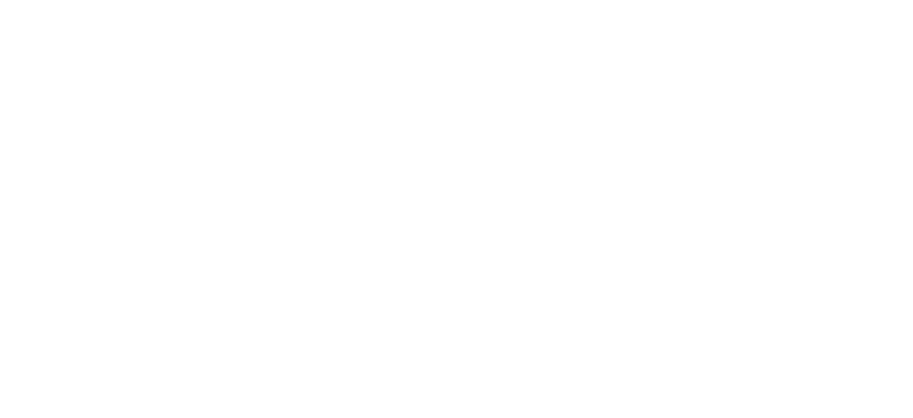
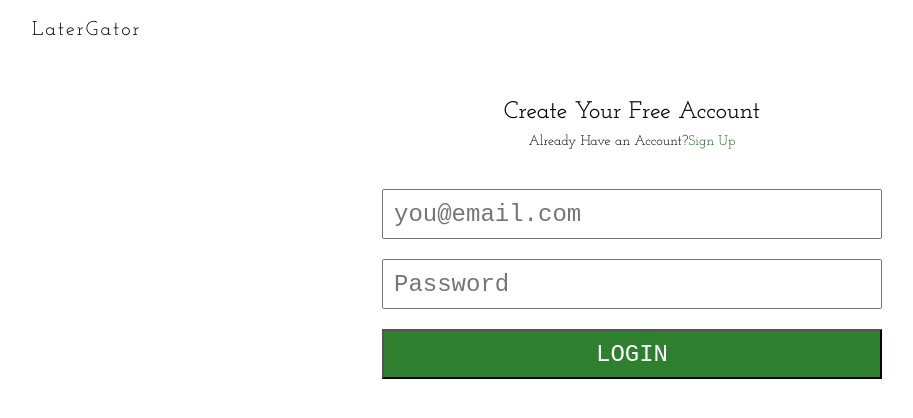
Before and after one commit to LeeJay0126/virtual_time_capsule, a React (Create React App) app: page /signin in a window 1280 px wide. Before the commit this address had no page. Shown: the top 418 px of the page, without its empty margins (8-921 px from the left). Built offline with nearby package versions, Linux system fonts and the light colour scheme; the HTML template or start-up script is replaced by a standard one.

Commit message:
Signin page temporary
temporary sign in page

```diff
--- a/src/App.js
+++ b/src/App.js
@@ -3,6 +3,7 @@
 import Home from "./pages/Home/Home";
 import { useState } from "react";
 import SignUp from "./pages/Account/SignUp";
+import SignIn from "./pages/Account/SignIn";
 
 function App() {
   const [isLoggedIn, setLoggedIn] = useState(false);
@@ -13,6 +14,7 @@
         <Routes>
           <Route path="/" element={<Home />} />
           <Route path="/signup" element={<SignUp />} />
+          <Route path="/signin" element={<SignIn />} />
         </Routes>
       </BrowserRouter>
     </LoginContext.Provider>
--- a/src/pages/Account/SignIn.js
+++ b/src/pages/Account/SignIn.js
@@ -1,8 +1,37 @@
+import AccountNav from "./AccountNav";
+import { Link, useNavigate } from "react-router-dom";
+import React, { useState } from "react";
+import axios from "axios";
+import "./Account.css";
 
-const SignIn = () =>{
+const SignIn = () => {
+
+    const [value, setValue] = useState({
+        email: "",
+        password: ""
+    });
+
+    const url = "http://localhost:3500/submitUser";
+    const navigate = useNavigate();
 
     return (
-        <div></div>
+        <div>
+            <AccountNav />
+            <main className="AccountMain">
+                <h1 className="AccountHeading">Create Your Free Account</h1>
+                <h2 className="SecondaryAccountHeading">
+                    Already Have an Account?
+                    <Link to="/signup" className="AccountLink">
+                         Sign Up
+                    </Link>
+                </h2>
+                <form className="AccountInputSection">
+                    <input type="text" placeholder="you@email.com" className="LoginFields" onChange={(e) => setValue({ ...value, email: e.target.value })} />
+                    <input type="text" placeholder="Password" className="LoginFields" onChange={(e) => setValue({ ...value, password: e.target.value })} />
+                    <button type="submit" className="LoginButton">LOGIN </button>
+                </form>
+            </main>
+        </div>
     );
 };
 
```
